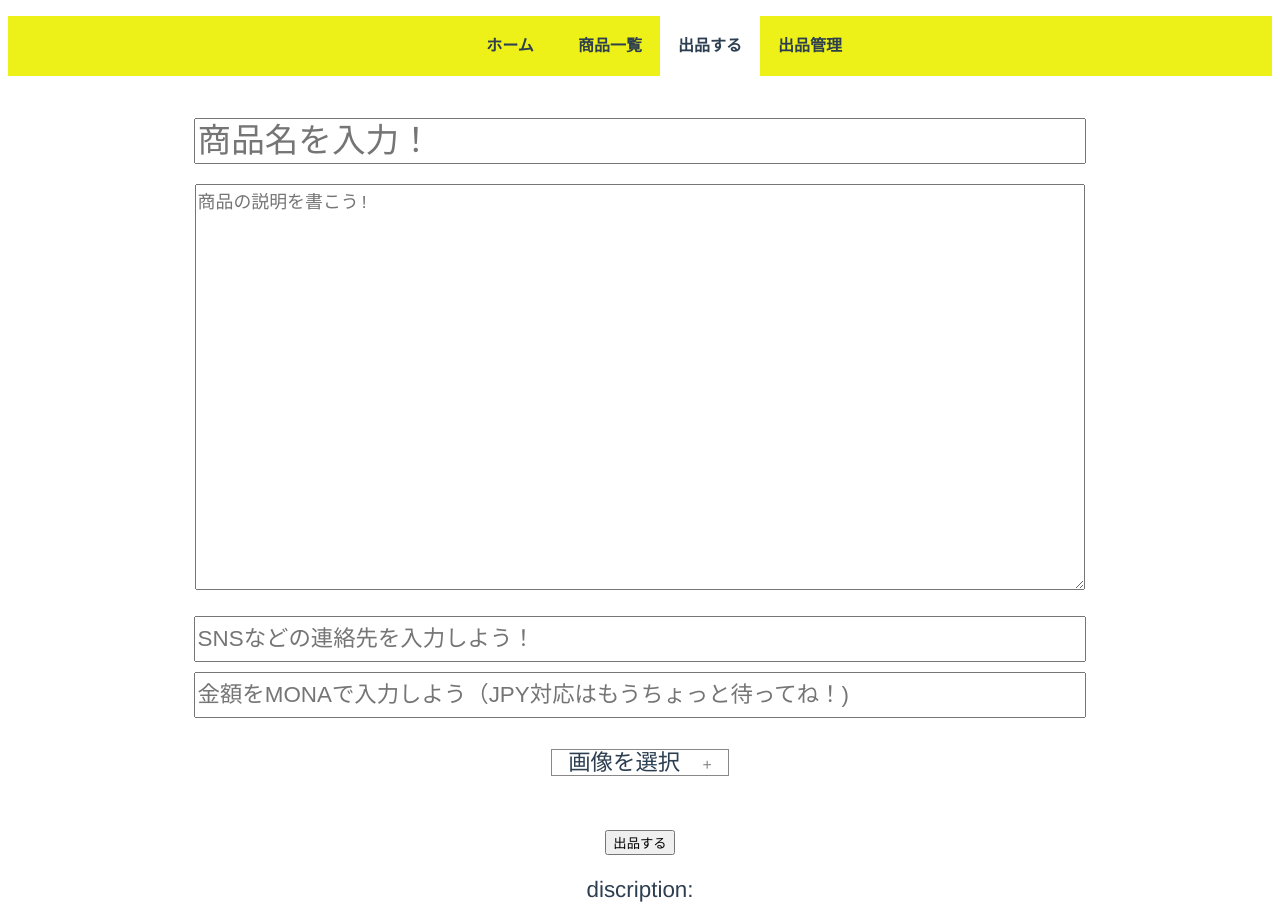
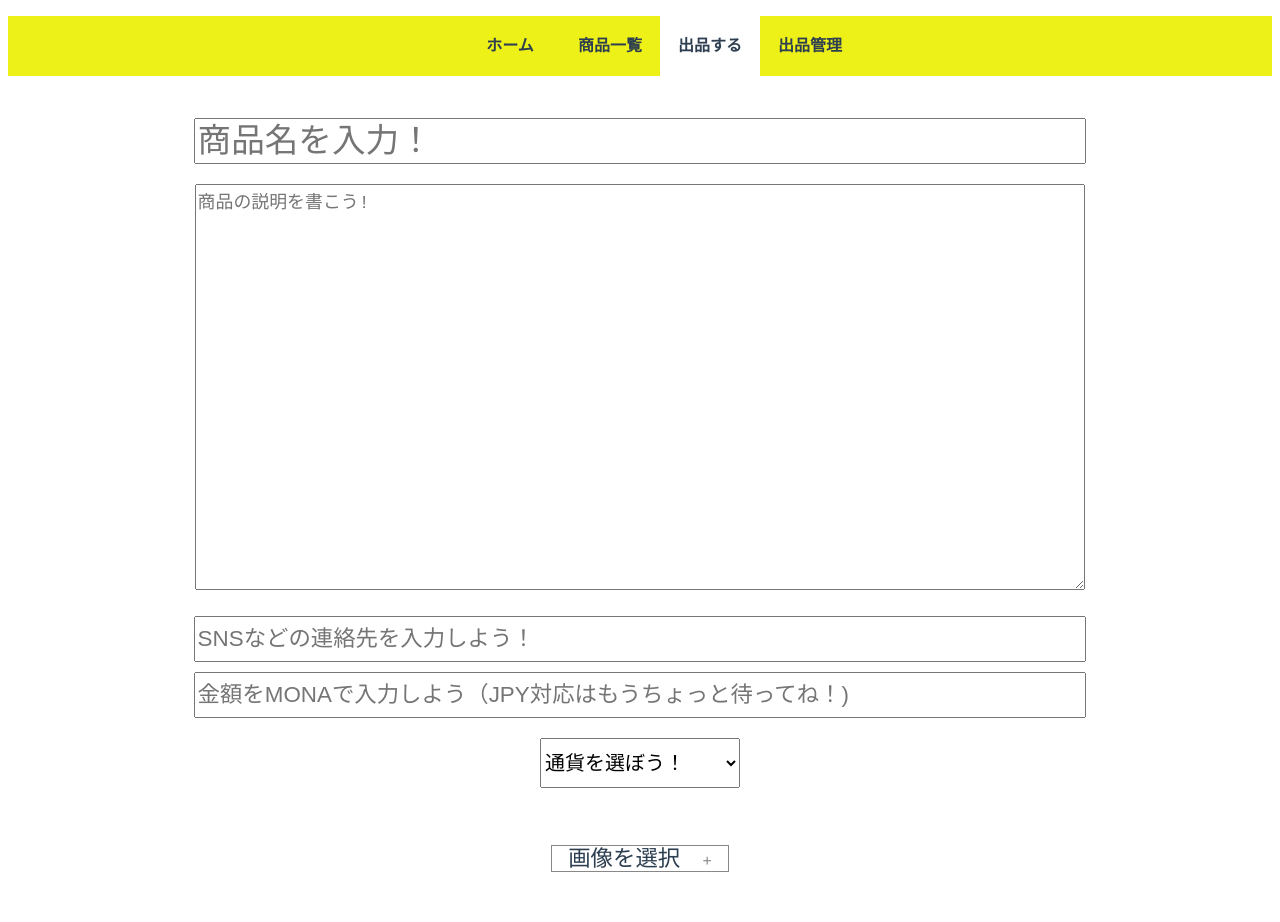
Before and after one commit to Raiu1210/mona_marche_front, a Vue app: page /#/display_goods in a window 1280 px wide. Shown: the top 922 px of the page. Built offline with nearby package versions, Linux system fonts and the light colour scheme.

Commit message:
update UI

```diff
--- a/src/api/methods.js
+++ b/src/api/methods.js
@@ -1,11 +1,10 @@
 import Api from './index'
 
 export default {
-  async ask_verify_sig () {
+  async ask_verify_sig (address) {
     var date = new Date();
     var a = date.getTime();
 
-    var address = await window.mpurse.getAddress()
     var message = "Please sign this message :" + a
     var signature = await window.mpurse.signMessage(message);
 
@@ -13,17 +12,18 @@ export default {
     return Api().post('/verify', item)
   },
 
-  async post_goods_info(goods_name, discription, contact, price, address, imageFile) {
+  async post_goods_info(goods_name, discription, contact, price, currency, address, imageFile) {
     try {
       const formData = new FormData();
       formData.append("goods_name", goods_name);
       formData.append("discription", discription);
       formData.append("contact", contact);
       formData.append("price", price);
+      formData.append("currency", currency);
       formData.append("address", address);
       formData.append("file", imageFile[0]);
 
-      console.log(formData.get('goods_name'));
+      // console.log(formData.get('goods_name'));
 
       const config = {
         headers: {
--- a/src/views/Display_goods.vue
+++ b/src/views/Display_goods.vue
@@ -4,7 +4,13 @@
     <input class="goods_name" v-model="goods_name" placeholder="商品名を入力！"><br>
     <textarea class="goods_discription" v-model="discription" placeholder="商品の説明を書こう!"></textarea><br>
     <input class="contact" v-model="contact" placeholder="SNSなどの連絡先を入力しよう！"><br>
-    <input class="price" v-model="price" placeholder="金額をMONAで入力しよう（JPY対応はもうちょっと待ってね！)"><br><br>
+    <input class="price" v-model="price" placeholder="金額をMONAで入力しよう（JPY対応はもうちょっと待ってね！)"><br>
+    <select class="currency_tab" v-model="currency">
+      <option disabled value="">通貨を選ぼう！</option>
+      <option>MONA</option>
+      <option>JPY</option>
+    </select><br>
+    <br><br>
 
     <label v-show="!uploadedImage" class="input-item__label">画像を選択
       <input type="file" @change="onFileChange" />
@@ -24,17 +30,13 @@
     </div>
 
     <br><br>
-    <input type="submit" value="出品する" @click="submitClick">
-
-    <!-- <form>
-      <input type="file" id="file" v-on:change="onFileChange">
-      <input type="submit" value="decide" @click="submitClick">
-    </form> -->
+    <input class="submit_button" type="submit" value="出品する" @click="submitClick">
 
     <!-- <p class="displayer_info">goods_name: {{ goods_name }}</p> -->
-    <p class="displayer_info">discription: {{ discription }}</p>
+    <!-- <p class="displayer_info">discription: {{ discription }}</p> -->
     <!-- <p class="displayer_info">contact: {{ contact }}</p> -->
     <!-- <p class="displayer_info">contact: {{ price }}</p> -->
+    <!-- <span>Selected: {{ currency }}</span> -->
   </div>
 </template>
 
@@ -49,9 +51,9 @@ export default {
       discription: '',
       contact: '',
       price: '',
+      currency: '',
       uploadedImage: '',
       img_name: '',
-
       imageFile: null
     }
   },
@@ -90,6 +92,7 @@ export default {
     },
     remove() {
       this.uploadedImage = false;
+      this.imageFile = null;
     },
 
     async submitClick() {
@@ -104,14 +107,16 @@ export default {
           throw new Error('連絡先が入力されてないよ');
         } else if (this.price.length == 0 || isNaN(this.price)) {
           throw new Error('金額設定がおかしいよ');
+        } else if (this.currency != 'MONA' && this.currency != "JPY") {
+          throw new Error('通貨選んだ？');
         } else if (this.imageFile == null) {
           throw new Error('画像が選択されてないよ');
         }
 
-        let signature = await Methods.ask_verify_sig()
+        let signature = await Methods.ask_verify_sig(address)
         console.log(signature)
         if (signature["data"]["message"]) {
-          let response = await Methods.post_goods_info(this.goods_name, this.discription, this.contact, this.price, address, this.imageFile)
+          let response = await Methods.post_goods_info(this.goods_name, this.discription, this.contact, this.price, this.currency, address, this.imageFile)
         } else {
           alert("署名が不正です")
         }
@@ -153,19 +158,28 @@ export default {
   font-size: 1.0em;
   margin-top: 10px;
 }
+.currency_tab{
+  margin-top: 20px;
+  width: 200px;
+  height: 50px;
+  font-size: 20px;
+}
 .input-item_label{
   font-size: 1.0rem;
 }
-.button {
-  display: block;
-  position: relative;
-  margin: 0 auto;
-  width: 70pt;
-  border: solid 1px silver;
-  border-radius: 0.5rem 0.5rem;
-  padding: 0.5rem 1.5rem;
-  margin-top: 1rem;
+.submit_button {
+  width: 130px;
+  height: 50px;
+  font-size: 20px;
+  display: inline-block;
+  padding: 0.5em 1em;
   text-decoration: none;
+  border-radius: 4px;
+  color: #ffffff;
+  background-image: linear-gradient(45deg, #FFC107 0%, #ff8b5f 100%);
+  box-shadow: 0px 2px 2px rgba(0, 0, 0, 0.29);
+  border-bottom: solid 3px #c58668;
+  margin-bottom: 200px;
 }
 
 .preview-item-file {
--- a/src/views/Home.vue
+++ b/src/views/Home.vue
@@ -5,8 +5,8 @@
       <p>モナマルシェはログイン不要でモナコインで買い物ができるサービスです!</p>
       <p>現状、Web版のみ対応です（Chrome & Firefox）</p>
       <p>サービス利用にあたって、mpurseが必要になります。</p><br>
-      <li><a href="https://chrome.google.com/webstore/detail/mpurse/ljkohnccmlcpleonoiabgfggnhpkihaa?hl=en">Chromeを利用の方はこちら</a></li>
-      <li><a href="https://addons.mozilla.org/ja/firefox/addon/mpchain_mpurse/">Firefoxを利用の方はこちら</a></li>
+      <li><a target="_blank" href="https://chrome.google.com/webstore/detail/mpurse/ljkohnccmlcpleonoiabgfggnhpkihaa?hl=en">Chromeを利用の方はこちら</a></li>
+      <li><a target="_blank" href="https://addons.mozilla.org/ja/firefox/addon/mpchain_mpurse/">Firefoxを利用の方はこちら</a></li>
     </div>
   </div>
 </template>
```
